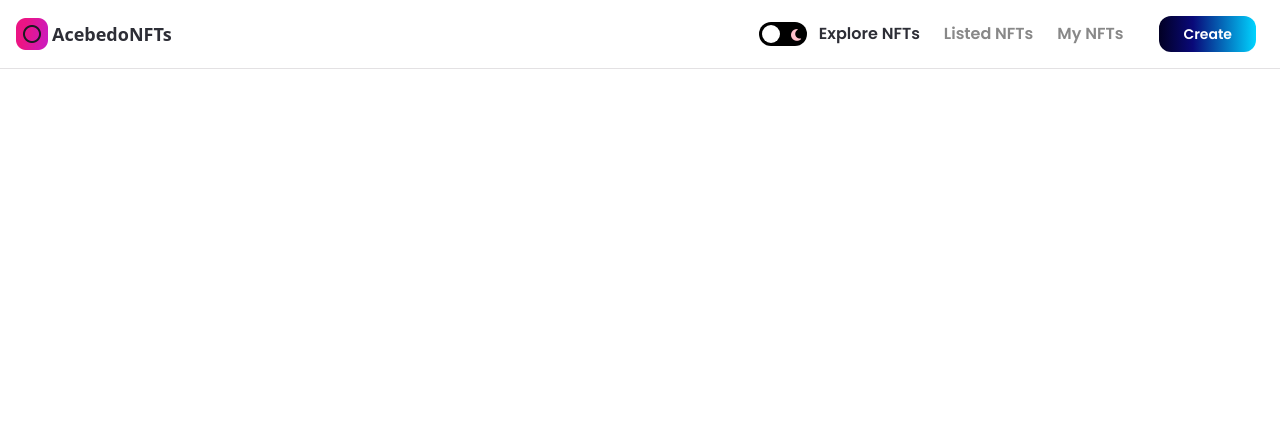
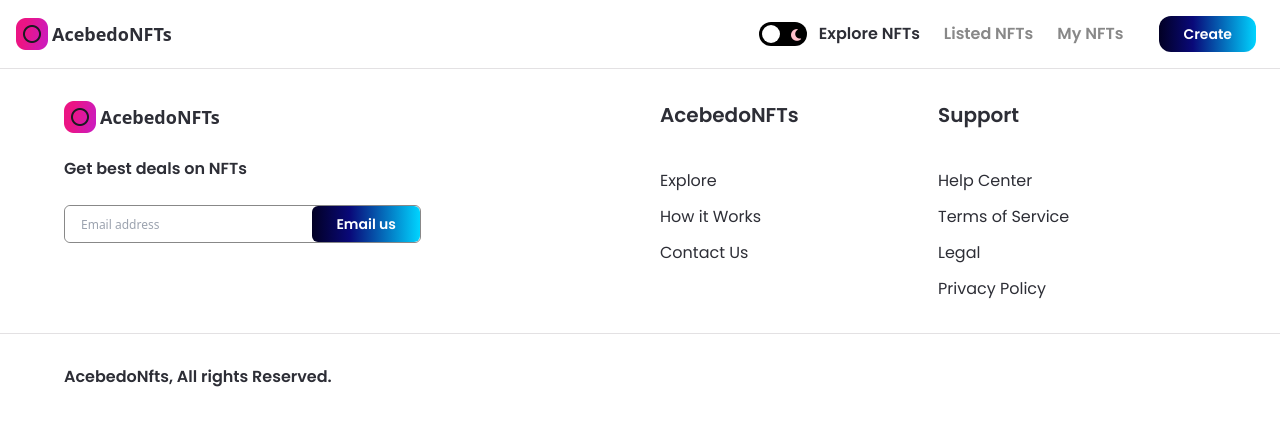
Before and after one commit to pablofelipe01/nft_marketplace, a Next.js app: page / in a window 1280 px wide. Shown: the top 426 px of the page. Built offline with nearby package versions, Linux system fonts and the light colour scheme.

Commit message:
Footer is ready

```diff
--- a/components/Footer.jsx
+++ b/components/Footer.jsx
@@ -1,7 +1,79 @@
-import React from 'react';
+import Image from 'next/image';
+import { useTheme } from 'next-themes';
 
-const Footer = () => (
-  <div>Footer</div>
+import images from '../assets';
+import { Button } from '.';
+
+const FooterLinks = ({ heading, items }) => (
+  <div className="flex-1 justify-start items-start">
+    <h3 className="font-poppins dark:text-white text-nft-black-1 font-semibold text-xl mb-10">{heading} </h3>
+    {items.map((item, index) => (
+      <p key={index} className="font-poppins dark:text-white text-nft-black-1 font-normal text-base cursor-pointer dark:hover:text-nft-gray-1 hover:text-nft-black-1 my-3">{item}</p>
+    ))}
+  </div>
 );
 
+const Footer = () => {
+  const { theme } = useTheme();
+
+  return (
+    <footer className="flexCenter flex-col border-t dark:border-nft-black-1 border-nft-gray-1 sm:py-8 py-16">
+
+      <div className="w-full minmd:w-4/5 flex flex-row md:flex-col  sm:px-4 px-16">
+        <div className="flexStart flex-1 flex-col">
+          <div className="flexCenter cursor-pointer">
+            <Image
+              src={images.logo02}
+              objectFit="contain"
+              width={32}
+              height={32}
+              alt="logo"
+            />
+            <p className="dark:text-white text-nft-black-1 font-semibold text-lg ml-1">AcebedoNFTs</p>
+          </div>
+          <p className="font-poppins dark:text-white text-nft-black-1 font-semibold text-base mt-6">Get best deals on NFTs</p>
+          <div className="flexBetween md:w-full minlg:w-557 w-357 mt-6 dark:bg-nft-black-2 bg-white  border dark:border-nft-black-2 border-nft-gray-2 rounded-md">
+            <input type="email" placeholder="Email address" className="h-full flex-1 w-full dark:bg-nft-black-2 bg-white px-4 rounded-md dark:text-white text-nft-black-1 font-normal text-xs minlg:text-lg outline-none" />
+            <div className="flex-initial ">
+              <Button btnName="Email us" classStyles="rounded-md" />
+            </div>
+
+          </div>
+
+        </div>
+
+        <div className="flex-1 flexBetweenStart flex-wrap ml-10 md:ml-0 md:mt-8">
+          <FooterLinks heading="AcebedoNFTs" items={['Explore', 'How it Works', 'Contact Us']} />
+          <FooterLinks heading="Support" items={['Help Center', 'Terms of Service', 'Legal', 'Privacy Policy']} />
+        </div>
+
+      </div>
+
+      <div className="flexCenter w-full mt-5 border-t dark:border-nft-black-1 border-nft-gray-1 sm:px-4 px-16">
+
+        <div className="flexBetween flex-row w-full minmd:w-4/5 sm:flex-col mt-7">
+          <p className="font-poppins dark:text-white text-nft-black-1 font-semibold text-base">AcebedoNfts, All rights Reserved. </p>
+
+          <div className="flex flex-row sm:mt-4">
+            {[images.instagram, images.twitter, images.telegram, images.discord].map((image, index) => (
+              <div className="mx-2 cursor-pointer" key={index}>
+                <Image
+                  src={image}
+                  objectFit="contain"
+                  width={24}
+                  height={24}
+                  alt="social"
+                  className={theme === 'light' && 'filter invert'}
+                />
+              </div>
+            ))}
+          </div>
+
+        </div>
+
+      </div>
+    </footer>
+  );
+};
+
 export default Footer;
```
